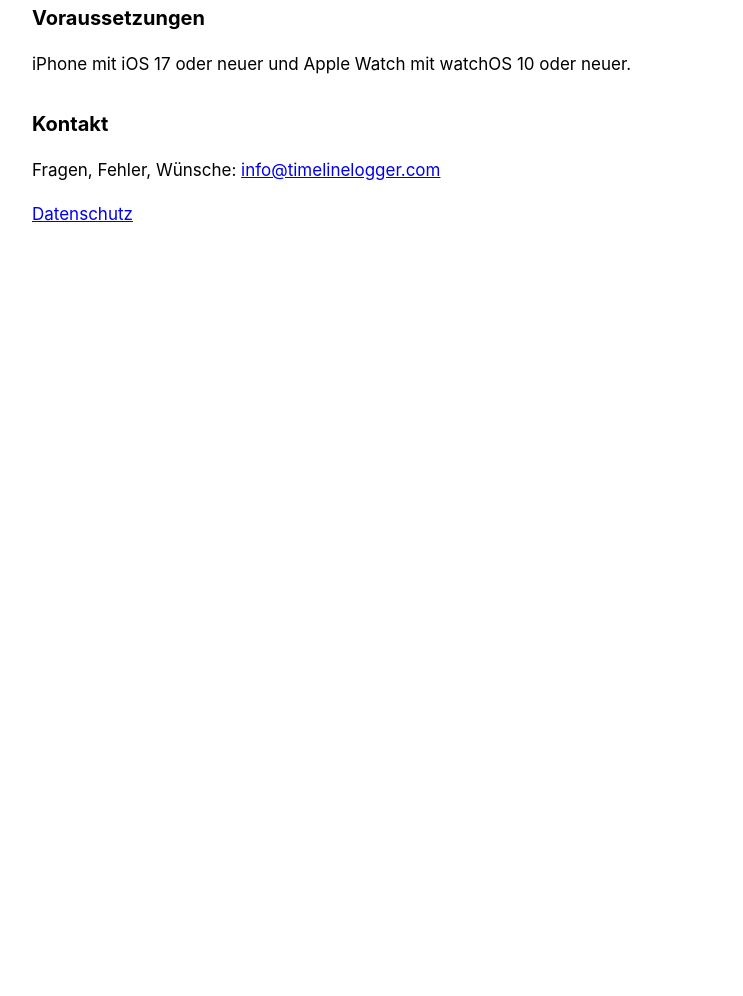
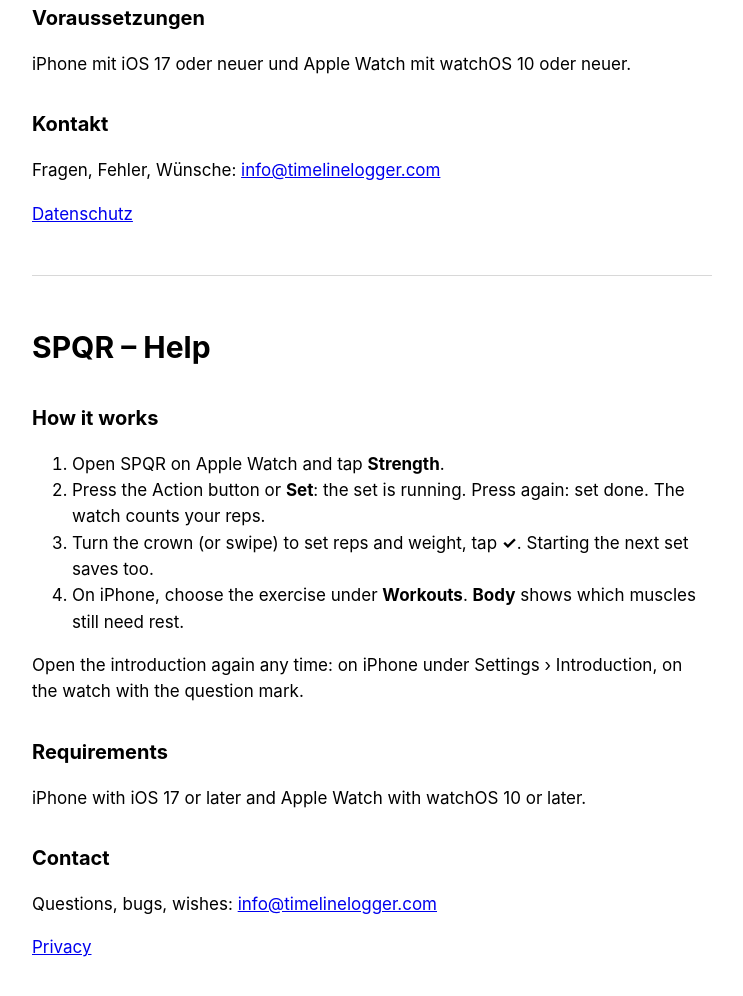
Before and after one commit to janoschkrauss/spqr-app, a plain HTML site: page support.html in a window 1280 px wide. Shown: the part 492-1488 px from the top of the page, without its empty margins (268-1011 px from the left). Before the commit the page ends 800 px from the top, so only its background shows below. Drawn offline with Linux system fonts and the light colour scheme.

Commit message:
Hilfe auch auf Englisch
Co-Authored-By: Claude Opus 5.5 <noreply@anthropic.com>

```diff
--- a/support.html
+++ b/support.html
@@ -29,5 +29,20 @@
 <h2>Kontakt</h2>
 <p>Fragen, Fehler, Wünsche: <a href="mailto:info@timelinelogger.com">info@timelinelogger.com</a></p>
 <p><a href="./">Datenschutz</a></p>
+<hr>
+<h1>SPQR – Help</h1>
+<h2>How it works</h2>
+<ol>
+<li>Open SPQR on Apple Watch and tap <b>Strength</b>.</li>
+<li>Press the Action button or <b>Set</b>: the set is running. Press again: set done. The watch counts your reps.</li>
+<li>Turn the crown (or swipe) to set reps and weight, tap <b>✓</b>. Starting the next set saves too.</li>
+<li>On iPhone, choose the exercise under <b>Workouts</b>. <b>Body</b> shows which muscles still need rest.</li>
+</ol>
+<p>Open the introduction again any time: on iPhone under Settings › Introduction, on the watch with the question mark.</p>
+<h2>Requirements</h2>
+<p>iPhone with iOS 17 or later and Apple Watch with watchOS 10 or later.</p>
+<h2>Contact</h2>
+<p>Questions, bugs, wishes: <a href="mailto:info@timelinelogger.com">info@timelinelogger.com</a></p>
+<p><a href="./">Privacy</a></p>
 </body>
 </html>
```
